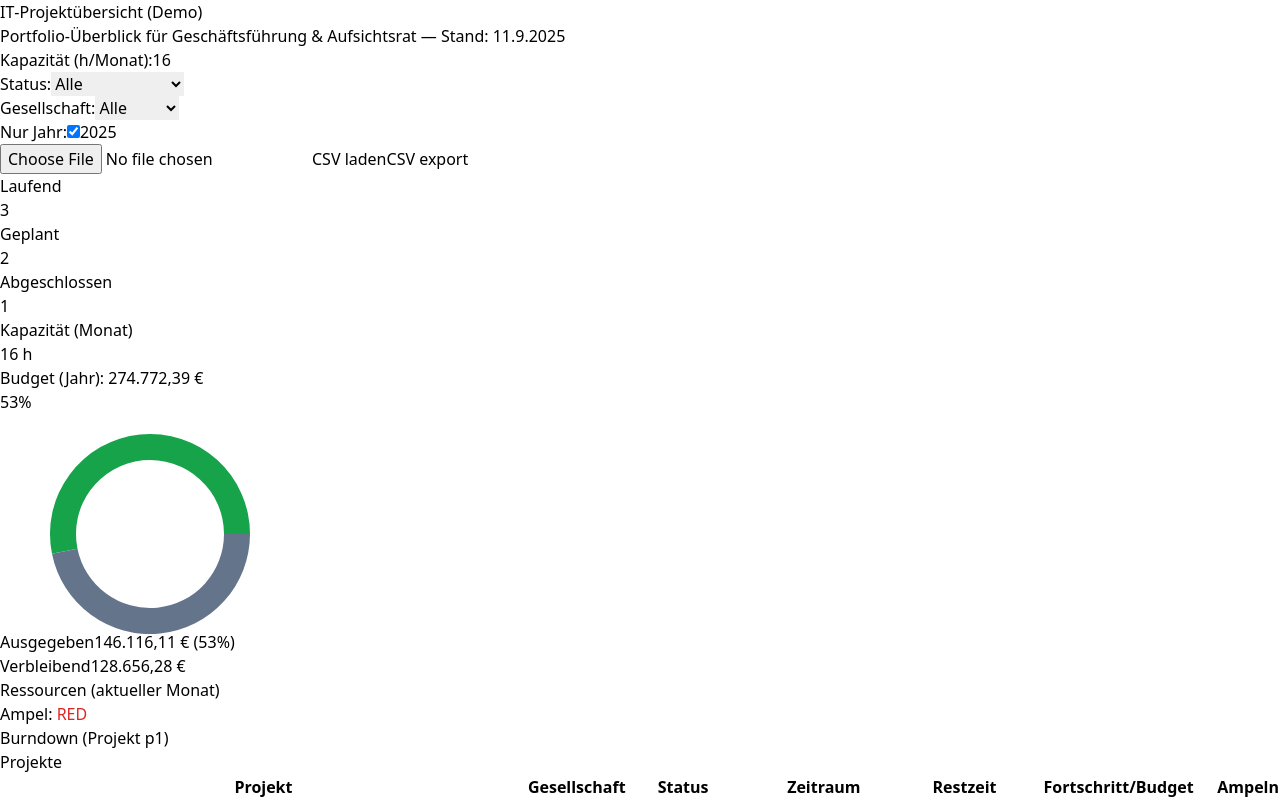
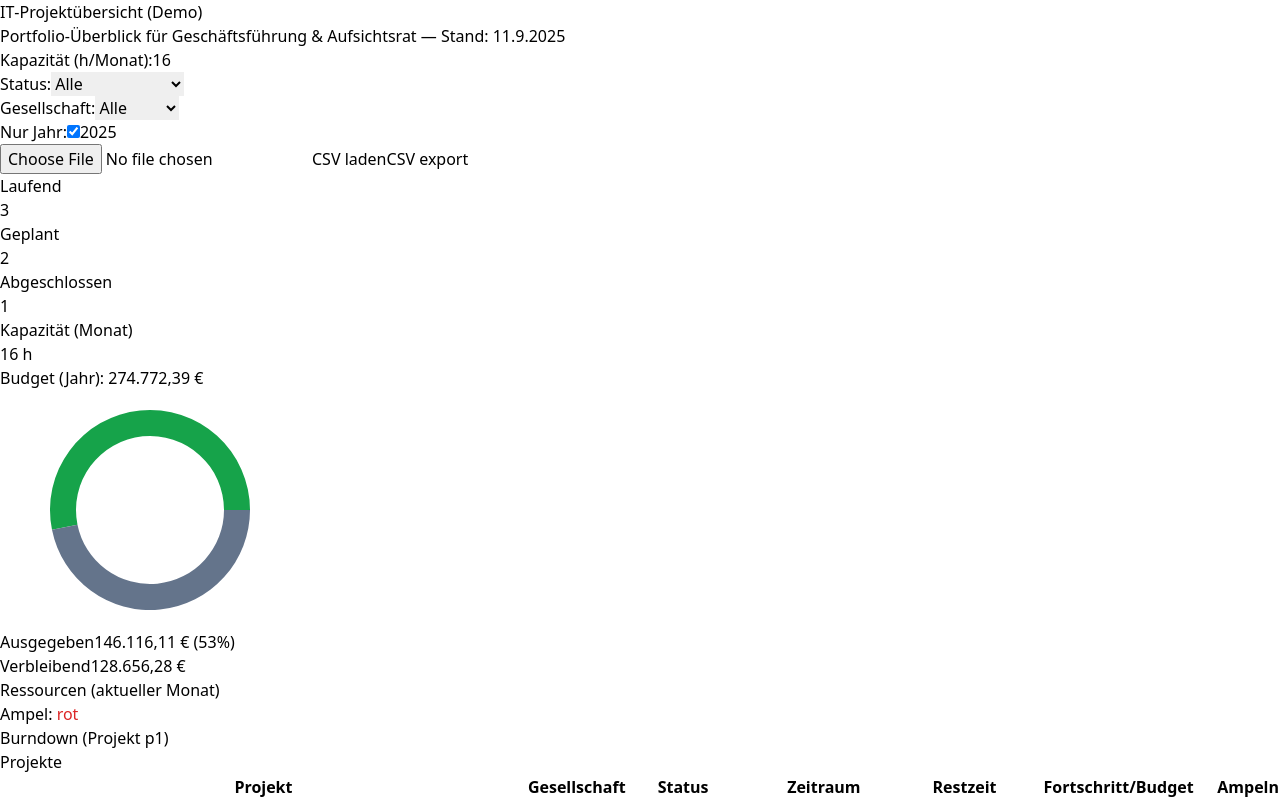
Before and after one commit to Jogen85/App_Projekte, a React (Vite) app: page / in a window 1280 px wide. Shown: the top 800 px of the page. Built offline with nearby package versions, Linux system fonts and the light colour scheme; the HTML template or start-up script is replaced by a standard one.

Commit message:
feat(ui): German RAG label for resources; donut shows percent via hover tooltip only

```diff
--- a/src/App.tsx
+++ b/src/App.tsx
@@ -275,7 +275,12 @@ export default function App() {
             <Suspense fallback={<div className="h-48 bg-slate-100 rounded animate-pulse" />}>
               <ResourceBar capacity={capacity} usedHours={kpis.usedHours} />
             </Suspense>
-            <div className="mt-2"><span className="text-sm text-slate-600">Ampel: </span><span className="text-sm" style={{ color: resourceRAG === 'red' ? '#dc2626' : resourceRAG === 'amber' ? '#f59e0b' : '#16a34a' }}>{resourceRAG.toUpperCase()}</span></div>
+            <div className="mt-2">
+              <span className="text-sm text-slate-600">Ampel: </span>
+              {(() => { const label = resourceRAG === 'red' ? 'rot' : resourceRAG === 'amber' ? 'gelb' : 'grün';
+                const color = resourceRAG === 'red' ? '#dc2626' : resourceRAG === 'amber' ? '#f59e0b' : '#16a34a';
+                return <span className="text-sm" style={{ color }}>{label}</span>; })()}
+            </div>
           </Card>
           <Card title="Burndown (Projekt p1)">
             <Suspense fallback={<div className="h-48 bg-slate-100 rounded animate-pulse" />}>
--- a/src/components/BudgetDonut.tsx
+++ b/src/components/BudgetDonut.tsx
@@ -1,5 +1,5 @@
 import React from 'react';
-import { ResponsiveContainer, PieChart, Pie, Cell } from 'recharts';
+import { ResponsiveContainer, PieChart, Pie, Cell, Tooltip } from 'recharts';
 import { COLORS } from '../ui';
 
 type Props = {
@@ -25,20 +25,31 @@ export const BudgetDonut: React.FC<Props> = ({ spent, remaining, height = 220 })
   const inner = Math.max(outer - 26, 20);
   const fmt = (n: number) => new Intl.NumberFormat('de-DE', { style: 'currency', currency: 'EUR' }).format(n);
 
+  const CustomTooltip = ({ active, payload }: any) => {
+    if (active && payload && payload.length) {
+      const item = payload[0];
+      const isSpent = String(item.name).toLowerCase() === 'ausgegeben';
+      const p = isSpent ? pct : 100 - pct;
+      return (
+        <div className="rounded-md bg-white px-2 py-1 text-xs shadow border border-slate-200">
+          <div className="font-medium text-slate-700">{item.name}</div>
+          <div className="text-slate-600">{p}%</div>
+        </div>
+      );
+    }
+    return null;
+  };
+
   return (
-    <div className="w-full" role="img" aria-label={`Budget Donut, ${pct}% ausgegeben`}>
+    <div className="w-full" role="img" aria-label={`Budget Donut, Ausgegeben ${pct} Prozent`}>
       <div className="relative mx-auto" style={{ height, maxWidth: height + 60 }}>
-        <div className="absolute inset-0 flex items-center justify-center pointer-events-none select-none">
-          <div className="text-center">
-            <div className="text-3xl font-bold leading-tight">{pct}%</div>
-          </div>
-        </div>
         <ResponsiveContainer width="100%" height="100%">
           <PieChart>
             <Pie data={data} dataKey="value" nameKey="name" outerRadius={outer} innerRadius={inner} strokeWidth={0} isAnimationActive animationDuration={700}>
               <Cell fill={spentColor} />
               <Cell fill={COLORS.slate} />
             </Pie>
+            <Tooltip content={<CustomTooltip />} />
           </PieChart>
         </ResponsiveContainer>
       </div>
```
